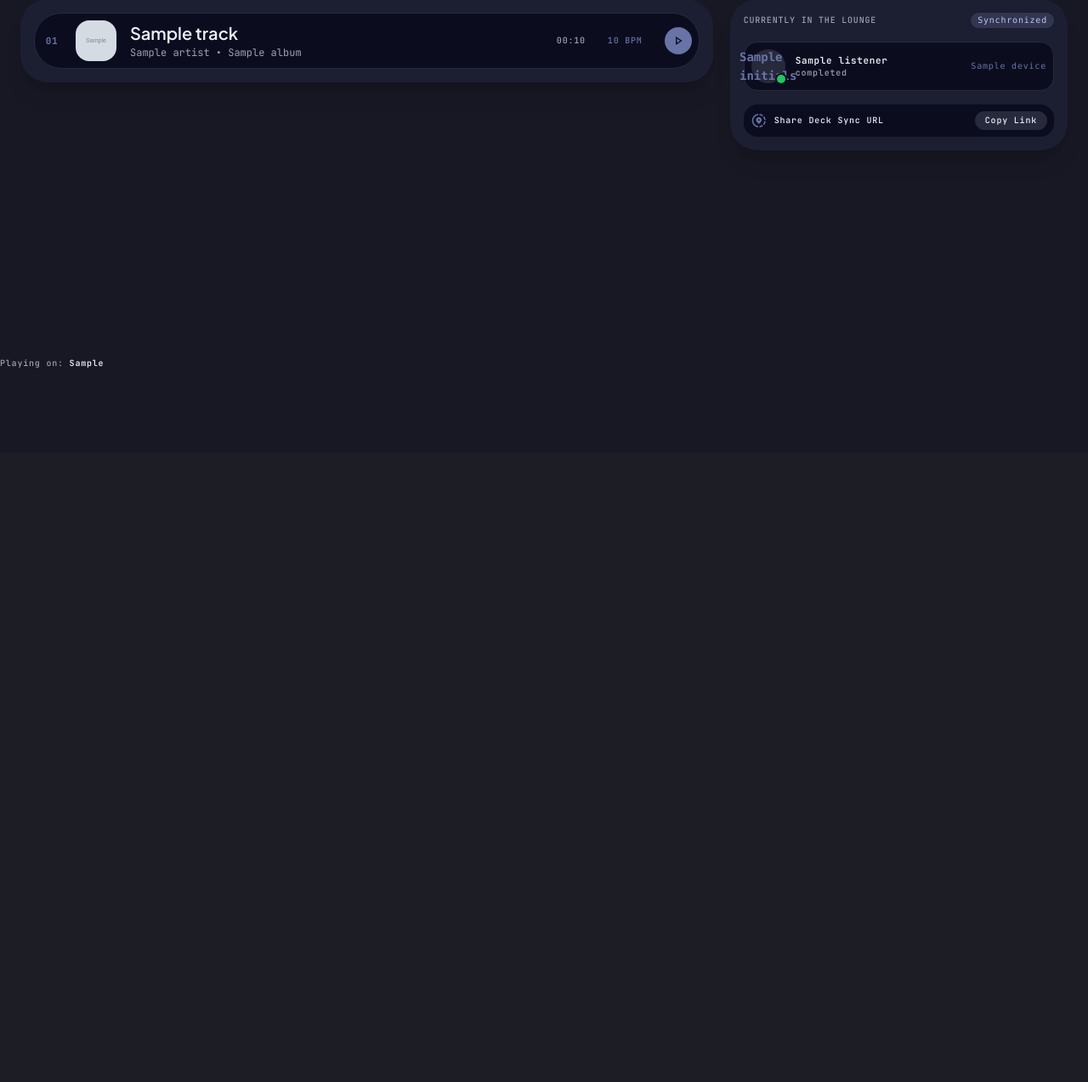
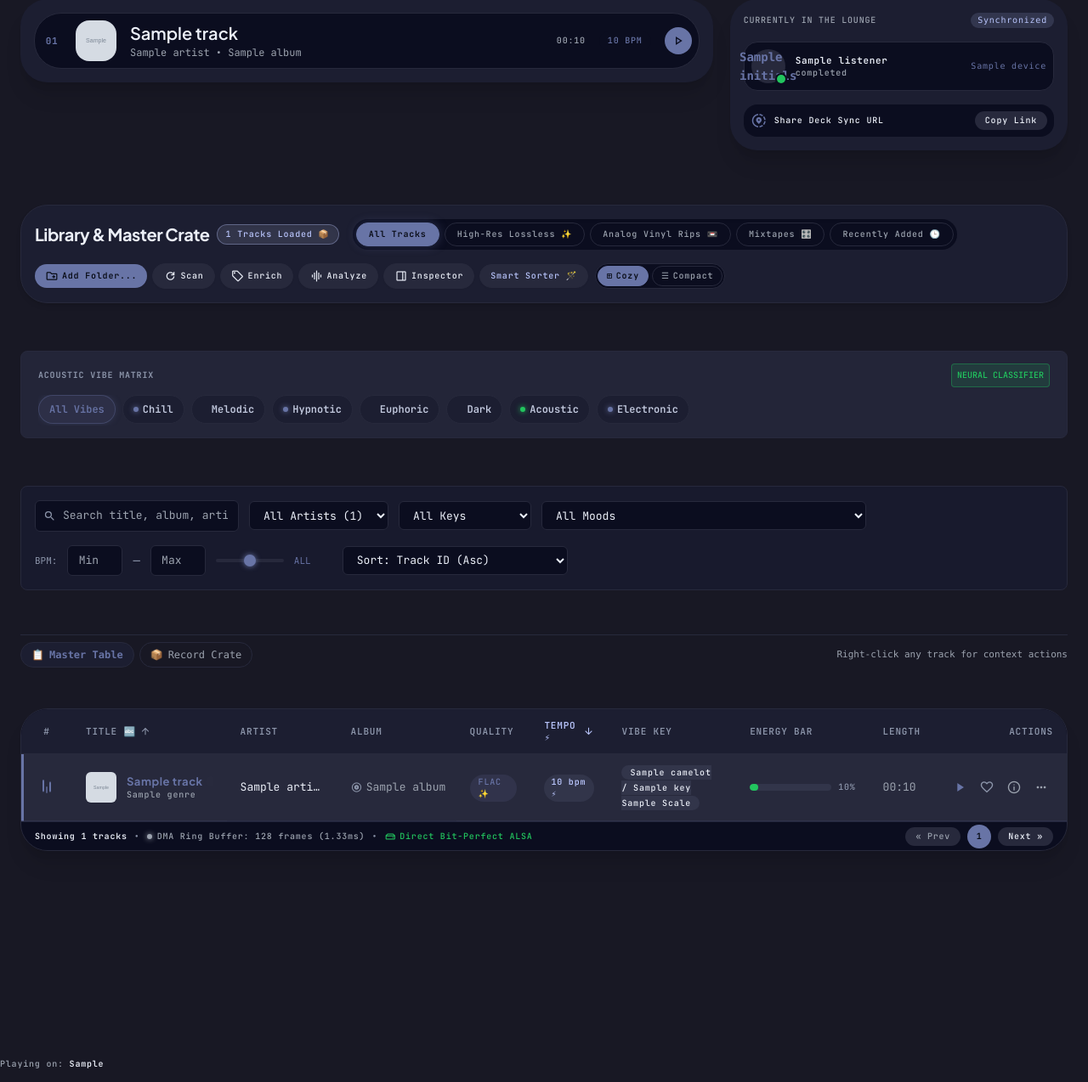
Before and after one commit to defiqantcoder/vibeplay, a FastAPI app: template src/vibeplay/templates/index.html in a window 1280 px wide; the page is wider, and only the part inside the window is pictured. Shown: the part 1307-2581 px from the top of that part at 85% size. Before the commit the page ends 1740 px from the top of that part, so only its background shows below. Run offline with FastAPI, Linux system fonts and the light colour scheme; the template is opened without the code that fills it: most values are stand-ins (such as "Sample title", 1, 10 or a date in 2020); grey boxes marked "Sample" are stand-in pictures; some libraries are stand-ins or nearby versions.

Commit message:
feat(ui): restore main workspace macro layout and tab-library routing

```diff
--- a/src/vibeplay/static/app.js
+++ b/src/vibeplay/static/app.js
@@ -3,8 +3,8 @@
 // Tab Navigation
 function showTab(tabId) {
   let target = tabId;
-  if (target === 'table') target = 'library';
-  if (!target) target = 'lounge';
+  if (target === 'table' || target === 'lounge') target = 'library';
+  if (!target) target = 'library';
 
   const tabs = ['lounge', 'crate', 'library', 'builder', 'clusters'];
   tabs.forEach(t => {
@@ -19,14 +19,14 @@ function showTab(tabId) {
       }
     }
     if (btn) {
-      if (t === target) {
+      if (t === target || (target === 'library' && (t === 'lounge' || t === 'library'))) {
         btn.classList.add('active');
       } else {
         btn.classList.remove('active');
       }
     }
     if (sideBtn) {
-      if (t === target) {
+      if (t === target || (target === 'library' && (t === 'lounge' || t === 'library'))) {
         sideBtn.classList.add('active');
       } else {
         sideBtn.classList.remove('active');
--- a/src/vibeplay/templates/index.html
+++ b/src/vibeplay/templates/index.html
@@ -84,8 +84,8 @@
     <!-- Live Background Job Progress Bar -->
     {% include "components/job_progress.html" %}
 
-    <!-- Tab 1: Lo-Fi Lounge -->
-    <section id="tab-lounge" style="display: block;">
+    <!-- Tab 1: Library & Master Crate (includes Lo-Fi Lounge, Telemetry HUD, and Master Crate Table) -->
+    <section id="tab-library" style="display: block;">
       <!-- ====================================================================
            VIBEPLAY AUDIOPHILE LO-FI MUSIC LOUNGE (STITCH MASTER SPECIFICATION)
            ==================================================================== -->
@@ -587,15 +587,7 @@
             </div>
           </section>
       </div><!-- End .lofi-lounge-deck -->
-    </section>
-
-    <!-- Tab 2: Dedicated Record Crate View -->
-    <section id="tab-crate" style="display: none;">
-      {% include "components/record_crate.html" %}
-    </section>
-
-    <!-- Tab 3: Master Crate & Library View -->
-    <section id="tab-library" style="display: none;">
+
       <!-- Collapsible Studio Telemetry Section (Preserves HUD Micro-Visualizers) -->
       <section class="telemetry-grid" id="telemetry-hud-deck" style="display: none; margin-top: 1.5rem;">
         <!-- Card 1: Master Clock // ALSA -->
@@ -1188,6 +1180,11 @@
         </div>
       </div>
     </section>
+
+    <!-- Tab 3: Dedicated Record Crate View -->
+    <section id="tab-crate" style="display: none;">
+      {% include "components/record_crate.html" %}
+    </section>
   </div><!-- end .workspace-center -->
 
   <!-- Right Docked Telemetry Drawer: Hardware Inspect -->
```
Also changed, not shown: tests/test_stitch_ui_wiring.py (+3 -5 lines).
